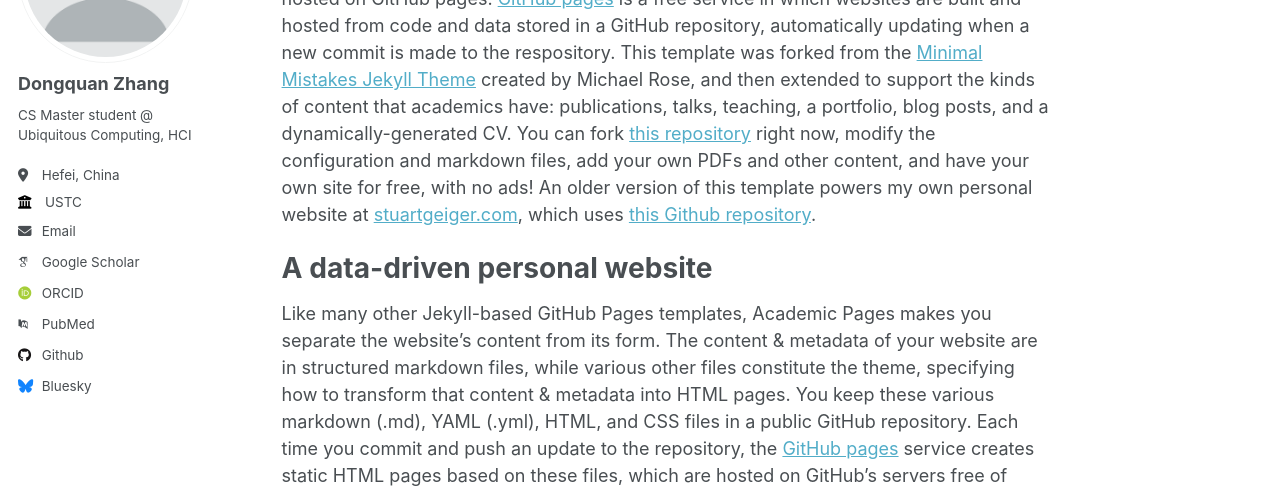
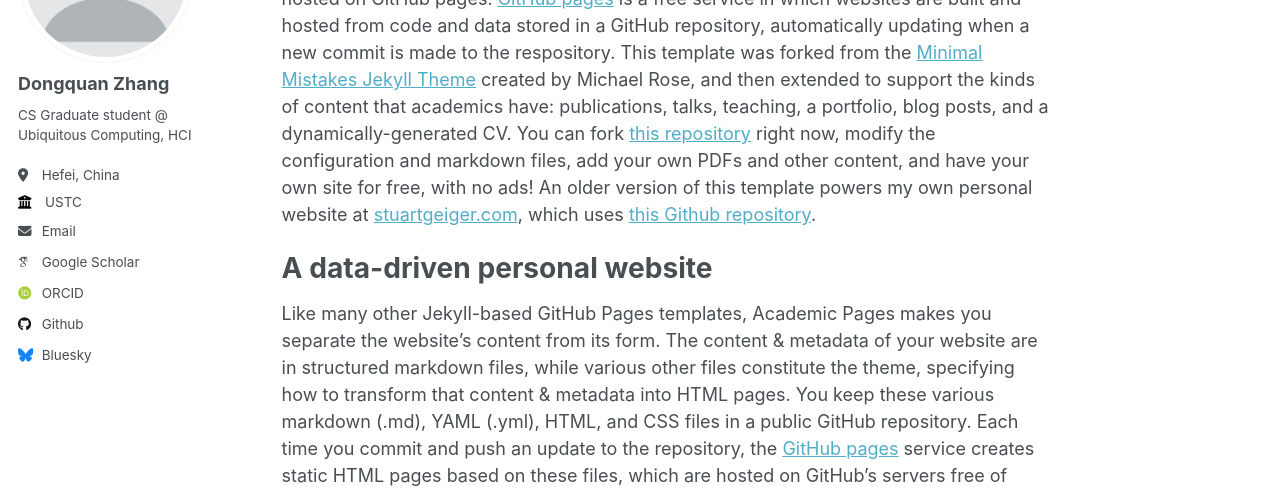
Before and after one commit to PhilipZhang0907/PhilipZhang0907.github.io, a Jekyll site: the page built from _pages/about.md, in a window 1280 px wide. Shown: the part 218-706 px from the top of the page. Built offline with Jekyll 4.4.1, drawn with Linux system fonts in a browser that asks for light colours; some web fonts are replaced.

Commit message:
Update _config.yml

```diff
--- a/_config.yml
+++ b/_config.yml
@@ -24,20 +24,20 @@ author:
   avatar           : "profile.png"
   name             : "Dongquan Zhang"
   pronouns         : # example: "she/her"
-  bio              : "CS Master student @ Ubiquitous Computing, HCI"
+  bio              : "CS Graduate student @ Ubiquitous Computing, HCI"
   location         : "Hefei, China"
   employer         : "USTC"
   uri              : # URL
-  email            : "none@example.org"
+  email            : "philipzhang@mail.ustc.edu.cn"
 
   # Academic websites
   arxiv            : # URL - Update with the correct link to your profile
   googlescholar    : "https://scholar.google.com/citations?user=PS_CX0AAAAAJ"
-  impactstory      : # URL
+  # impactstory      : # URL
   orcid            : "http://orcid.org/yourorcidurl"
-  semantic         : # URL
-  pubmed           : "https://www.ncbi.nlm.nih.gov/pubmed/?term=john+snow"
-  researchgate     : # URL
+  # semantic         : # URL
+  # pubmed           : "https://www.ncbi.nlm.nih.gov/pubmed/?term=john+snow"
+  # researchgate     : # URL
 
   # Repositories and software development
   bitbucket        : # Username - Update with your username on the site
```
